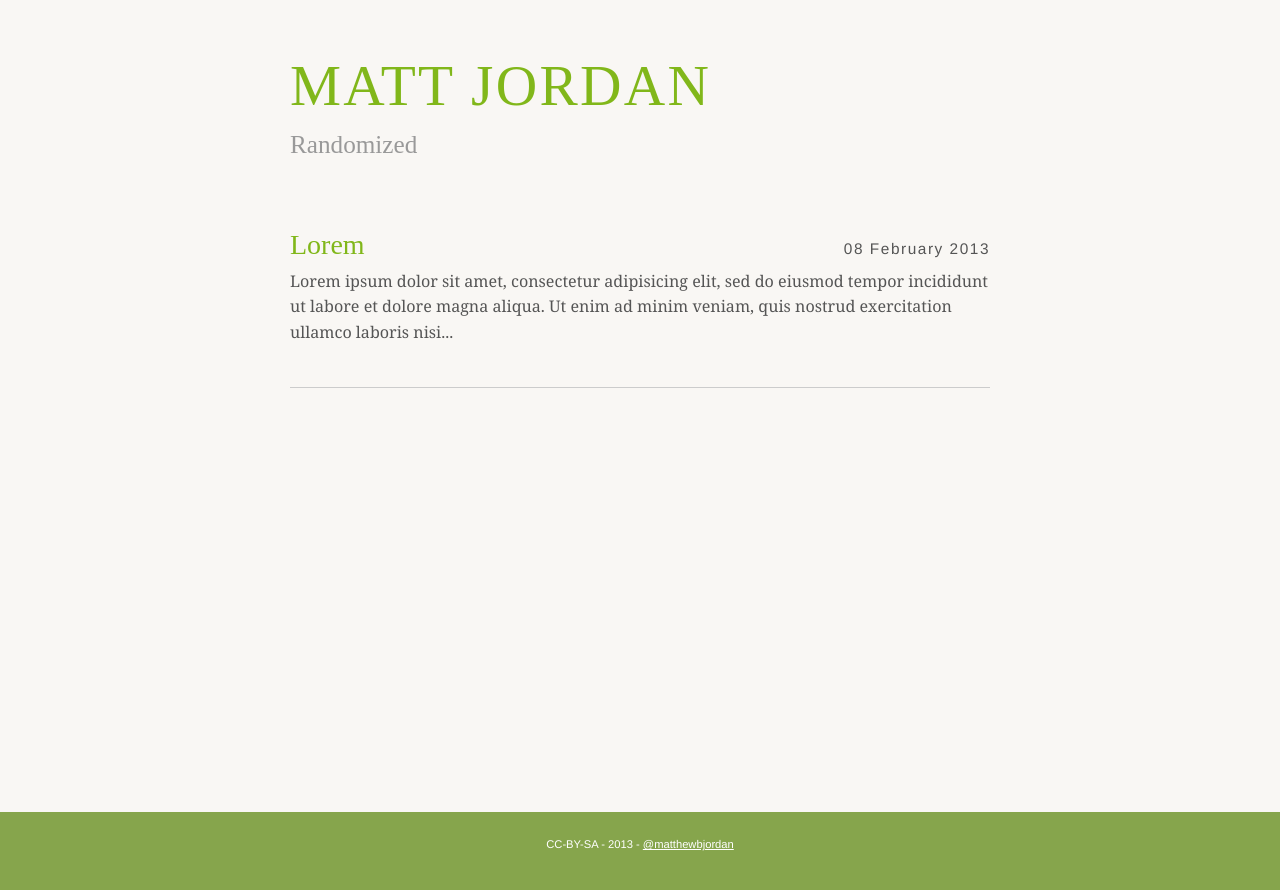
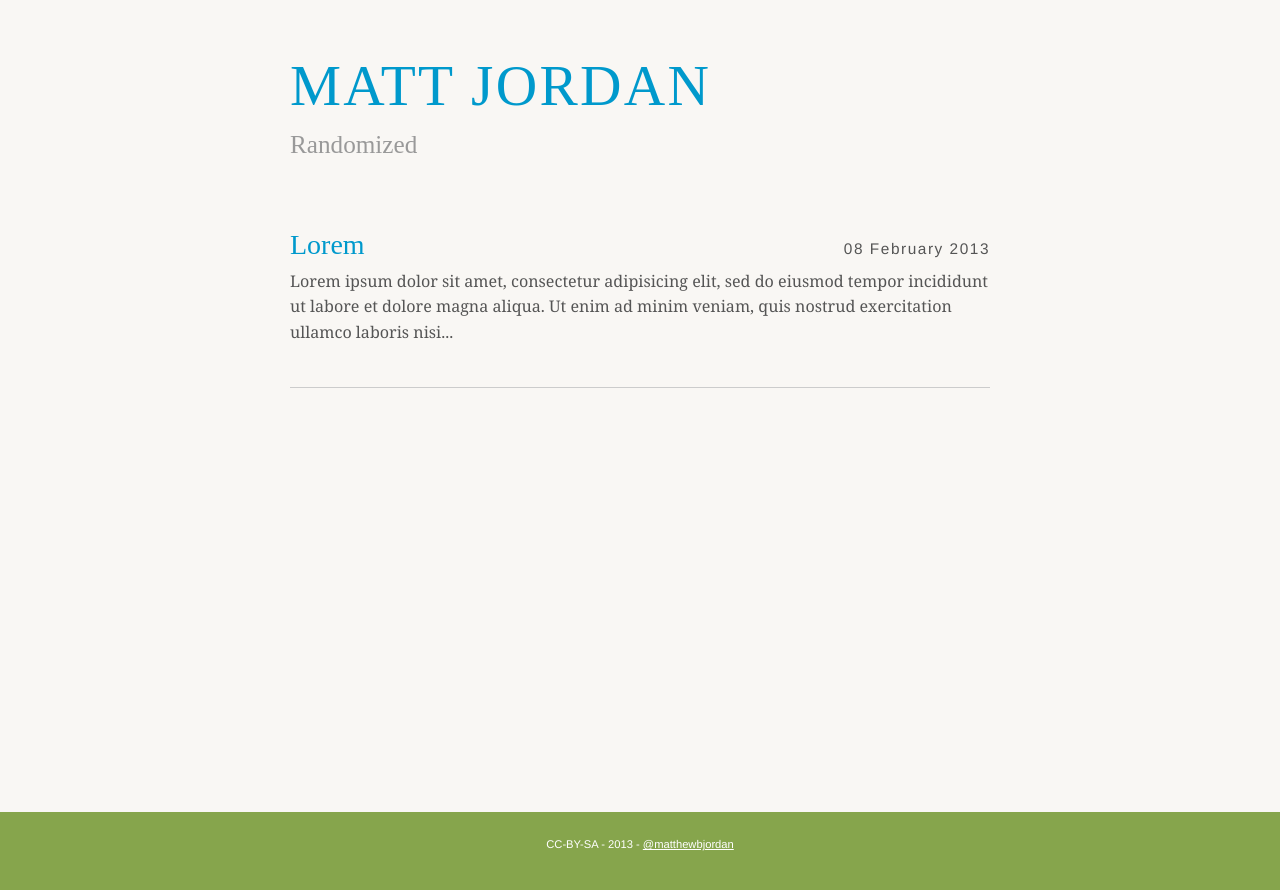
Before and after one commit to mbjordan/mbjordan.github.io, a Jekyll site: the page built from index.html, in a window 1280 px wide. Shown: the top 890 px of the page. Built offline with Jekyll 4.4.1, drawn with Linux system fonts in a browser that asks for light colours; some web fonts are replaced; the list of posts is cut into pages by our own code.

Commit message:
add stuff 3

```diff
--- a/_layouts/default.html
+++ b/_layouts/default.html
@@ -2,7 +2,7 @@
 <html lang="en">
 	<head>
 		<meta charset="utf-8"/>
-		<title>{% if page.title %} {{ page.title }} {% endif %} - Green Tea</title>
+		<title>{% if page.title %} {{ page.title }} {% endif %} - Matt Jordan</title>
 		<!-- For responsive site
 			<meta name="viewport" content="width=device-width, initial-scale=1.0">
 		-->
--- a/css/style.css
+++ b/css/style.css
@@ -81,7 +81,7 @@ body {
 	font-size:14px;
 	line-height:20px;
 	color:#333;
-	background-color:#fff
+	background-color:#33CC33
 }
 a {
 	color:#08c;
@@ -1791,7 +1791,7 @@ background:#778da8
 	font-size:4.1em;
 	margin-top:1em;
 	letter-spacing:0.04em;
-	color:#81b71a
+	color:#0099CC
 }
 .content .sub-title {
 	font-family:'Raleway';
@@ -1817,7 +1817,7 @@ background:#778da8
 }
 .entries h3 {
 	font-family:'Raleway';
-	color:#81b71a;
+	color:#0099CC;
 	font-weight:normal;
 	font-size:2em;
 	margin-top:0.2em
@@ -1846,7 +1846,7 @@ background:#778da8
 	font-size:2.2em;
 	margin:1.9em 0 -1.1em 1em;
 	float:left;
-	background-color:#81b71a;
+	background-color:#0099CC;
 	padding:0.65em;
 	-webkit-border-radius:2em;
 	-moz-border-radius:2em;
@@ -1873,7 +1873,7 @@ background:#778da8
 	font-size:5em;
 	padding:1.1em 0 0.2em;
 	letter-spacing:0.05em;
-	color:#81b71a
+	color:#0099CC
 }
 .post h2 span {
 	font-family:"Helvetica Neue", Helvetica, Arial, sans-serif
```
